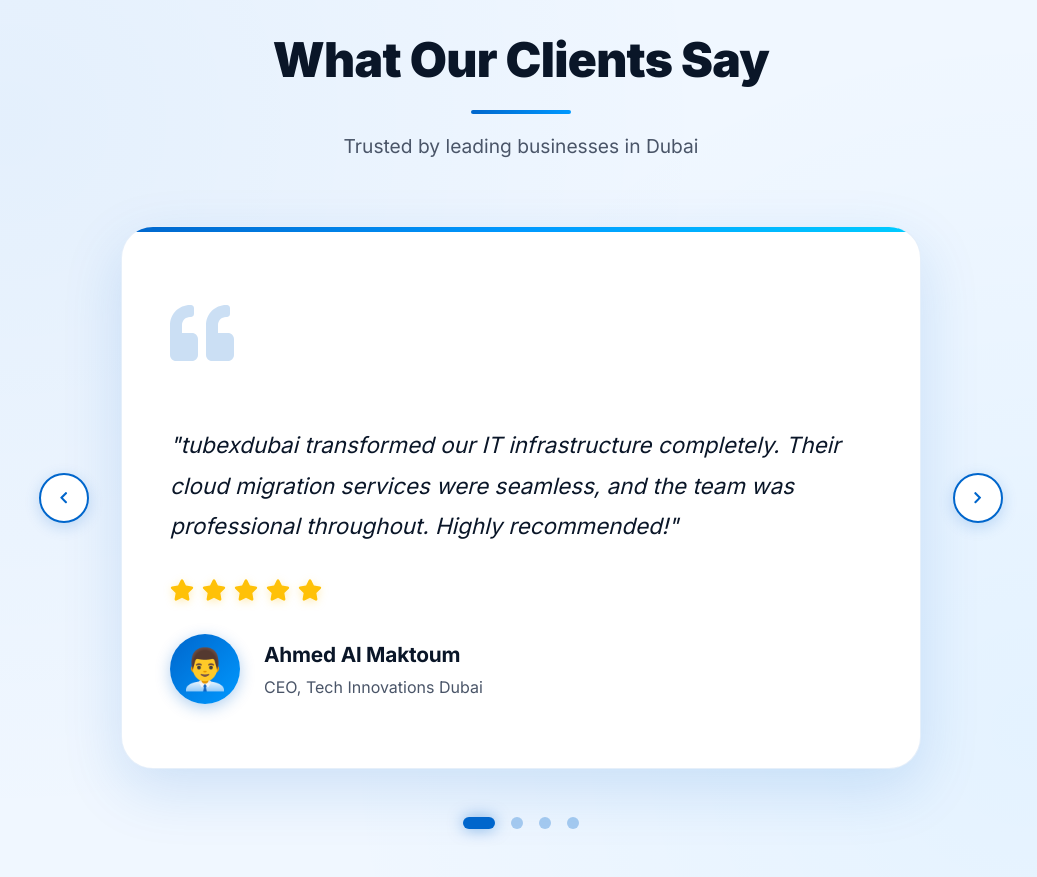
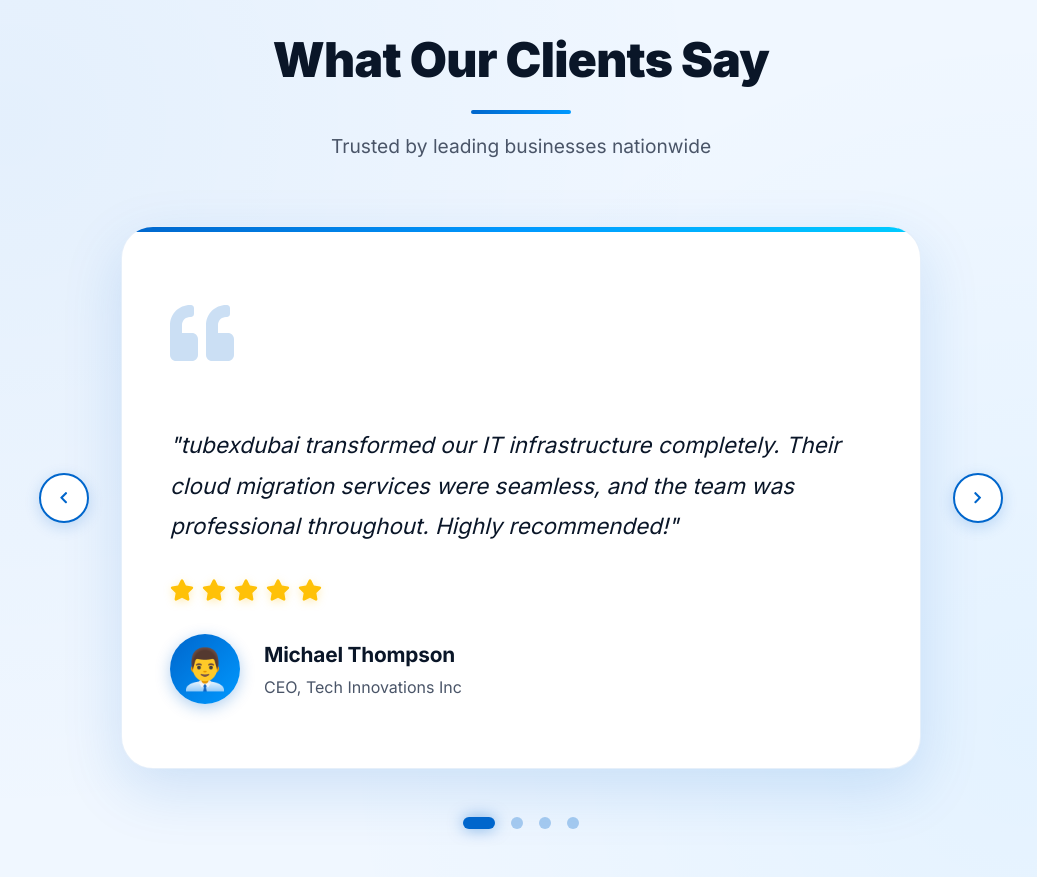
Before and after one commit to hasan200069/TubexWebsite, a React (Vite) app: page / in a window 1280 px wide. Shown: the part 7920-8797 px from the top of the page, without its empty margins (119-1156 px from the left). Built offline with nearby package versions, Linux system fonts and the light colour scheme.

Commit message:
testimonials changed

```diff
--- a/src/components/Testimonials.jsx
+++ b/src/components/Testimonials.jsx
@@ -7,28 +7,28 @@ const Testimonials = () => {
 
   const testimonials = [
     {
-      name: 'Ahmed Al Maktoum',
-      role: 'CEO, Tech Innovations Dubai',
+      name: 'Michael Thompson',
+      role: 'CEO, Tech Innovations Inc',
       content: 'tubexdubai transformed our IT infrastructure completely. Their cloud migration services were seamless, and the team was professional throughout. Highly recommended!',
       rating: 5,
       image: '👨‍💼'
     },
     {
       name: 'Sarah Johnson',
-      role: 'CTO, Digital Solutions UAE',
+      role: 'CTO, Digital Solutions Group',
       content: 'Outstanding custom software development services. They understood our requirements perfectly and delivered a solution that exceeded our expectations. Great team!',
       rating: 5,
       image: '👩‍💼'
     },
     {
-      name: 'Mohammed Hassan',
+      name: 'David Martinez',
       role: 'IT Director, Enterprise Systems',
       content: 'The network security implementation by tubexdubai has significantly improved our cybersecurity posture. Professional, timely, and cost-effective services.',
       rating: 5,
       image: '👨‍💻'
     },
     {
-      name: 'Fatima Ali',
+      name: 'Emily Davis',
       role: 'Operations Manager, Business Pro',
       content: 'Excellent IT support and training services. Our team quickly adapted to the new systems thanks to their comprehensive training programs. 24/7 support is a game-changer.',
       rating: 5,
@@ -51,7 +51,7 @@ const Testimonials = () => {
       <div className="container">
         <div className="testimonials-header">
           <h2 className="testimonials-title">What Our Clients Say</h2>
-          <p className="testimonials-subtitle">Trusted by leading businesses in Dubai</p>
+          <p className="testimonials-subtitle">Trusted by leading businesses nationwide</p>
         </div>
 
         <div className="testimonials-carousel">
```
